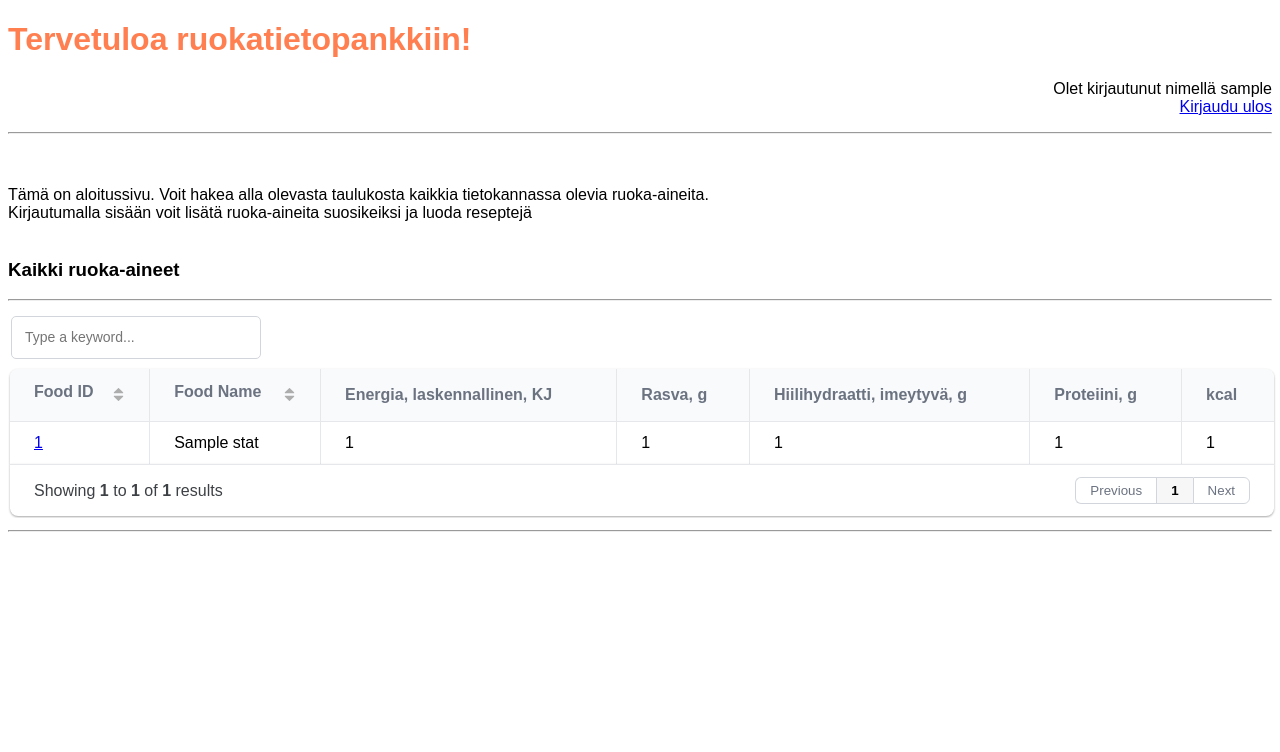
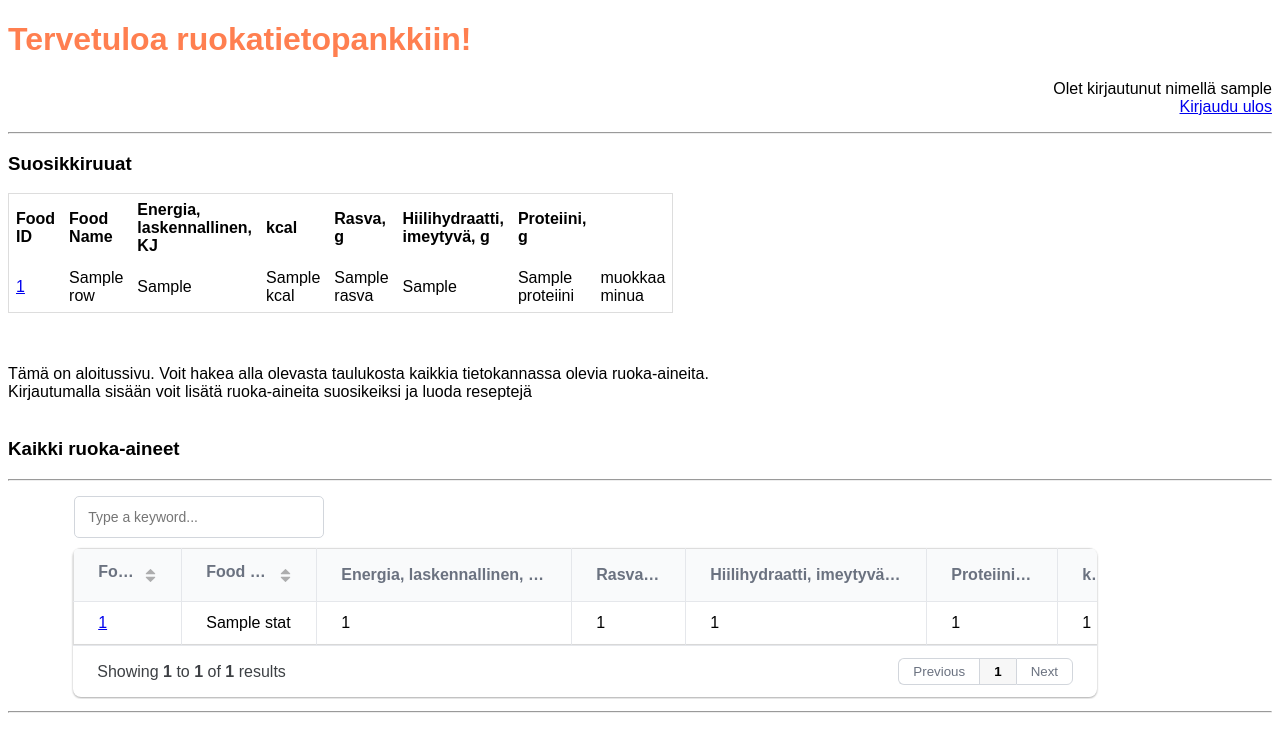
Before and after one commit to phazi/ruokatietopankki, a Flask app: template src/templates/index.html in a window 1280 px wide. Shown: the top 752 px of the page. Run offline with Flask 3, Linux system fonts and the light colour scheme; the visitor is signed in with stand-in values (Sample User, id 1); tables that the repository leaves empty hold one stand-in row (values such as "Sample post"); the template is opened without the code that fills it: most values are stand-ins (such as "Sample title", 1, 10 or a date in 2020).

Commit message:
create logged in user's view to index.html with user_fav_food-table

```diff
--- a/src/app.py
+++ b/src/app.py
@@ -1,5 +1,4 @@
 from crypt import methods
-import re
 from flask import Flask, redirect, render_template, request, session, url_for
 from flask_sqlalchemy import SQLAlchemy
 from sqlalchemy.sql import text
@@ -17,7 +16,11 @@ db.init_app(app)
 
 @app.route("/")
 def index():
-    return render_template('index.html')
+    if "username" in session:
+        userid = users.get_userid(session["username"])
+        return render_template('index.html', fav_food_rows=food.my_fav_foods(userid))
+    else:
+        return render_template('index.html')
 
 @app.route("/login", methods=["GET","POST"])
 def login():
@@ -101,6 +104,9 @@ def add_fav_food(id):
         print("add_fav_food elsessa")
         return redirect(foodpage_url)
 
+@app.route("/create_recipe", methods=["GET","POST"])
+def create_recipe():
+    return render_template("create_recipe.html")
 
 # @app.route("/foodpage/<int:id>/add_fav_food", methods=["POST"])
 # def add_fav_food(id):
@@ -127,9 +133,24 @@ def add_fav_food(id):
 
 
 
-#@app.route("/my_page")
-#def my_page():
-#    #TODO: list of favourite foods and recipes
+@app.route("/my_page")
+def my_page():
+    userid = users.get_userid(session["username"])
+    fav_food_sql = text("""SELECT food_stats.foodid
+               ,food_stats.foodname
+               ,ROUND(energia_laskennallinen,1)      as energia_laskennallinen
+               ,ROUND(kcal,1)                        as kcal
+               ,ROUND(rasva,1)                       as rasva
+               ,ROUND(hiilihydraatti_imeytyva,1)     as hiilihydraatti_imeytyva
+               ,ROUND(proteiini,1)                   as proteiini
+               ,ROUND(alkoholi,1)                    as alkoholi
+
+               FROM user_fav_foods
+               INNER JOIN food_stats ON user_fav_foods.foodid = food_stats.foodid
+               WHERE userid = (:userid)""")
+    fav_food_results = db.session.execute(fav_food_sql,{"userid":userid})
+    fav_food_rows = fav_food_results.fetchall()
+    return render_template("my_page.html",fav_food_rows=fav_food_rows)
 
 @app.route("/api/data")
 def data():
--- a/src/templates/index.html
+++ b/src/templates/index.html
@@ -1,6 +1,10 @@
 {% extends "layout.html" %}
 {% block title %}Etusivu{% endblock %}
 {% block content %}
+
+{% if session.username %}
+{% include 'my_fav_foods.html' %}
+{% endif %}
 
   <head>
     <link href="https://unpkg.com/gridjs/dist/theme/mermaid.min.css" rel="stylesheet" />
@@ -12,7 +16,7 @@
     <div>
       <h3>Kaikki ruoka-aineet</h3>
       <hr>
-      <div id="table"></div>
+      <div style="width: 90%; margin: 0 auto;" id="table"></div>
     </div>
       <script src="https://unpkg.com/gridjs/dist/gridjs.umd.js"></script>
       <script>
@@ -68,6 +72,7 @@
               },
             },
           },
+          width: "90%",
         }).render(document.getElementById('table'));
       </script>
   </body>
--- /dev/null
+++ b/src/templates/my_fav_foods.html
@@ -0,0 +1,48 @@
+<style>
+    table {
+      border-collapse: collapse;
+      border-spacing: 0;
+      width: 50%;
+      border: 1px solid #ddd;
+    }
+
+    th, td {
+      text-align: left;
+      padding: 7px;
+    }
+
+    tr:nth-child(even) {
+      background-color: #f2f2f2;
+    }
+    </style>
+
+<h3>Suosikkiruuat</h3>
+<div>
+    <table>
+        <thead>
+            <tr>
+                <th>Food ID</th>
+                <th>Food Name</th>
+                <th>Energia, laskennallinen, KJ</th>
+                <th>kcal</th>
+                <th>Rasva, g</th>
+                <th>Hiilihydraatti, imeytyvä, g</th>
+                <th>Proteiini, g</th>
+            </tr>
+        </thead>
+        <tbody>
+            {% for row in fav_food_rows %}
+            <tr>
+                <td><a href="/foodpage/{{ row.foodid }}">{{ row.foodid }}</td>
+                <td>{{ row.foodname }}</td>
+                <td>{{ row.energia_laskennallinen }}</td>
+                <td>{{ row.kcal }}</td>
+                <td>{{ row.rasva }}</td>
+                <td>{{ row.hiilihydraatti_imeytyva }}</td>
+                <td>{{ row.proteiini }}</td>
+                <td><div contenteditable> muokkaa minua</div></td>
+            </tr>
+            {% endfor %}
+        </tbody>
+    </table>
+</div>
```
Also changed, not shown: src/food.py (+16 -0 lines). Lines whose indentation alone changed are shown as unchanged.
